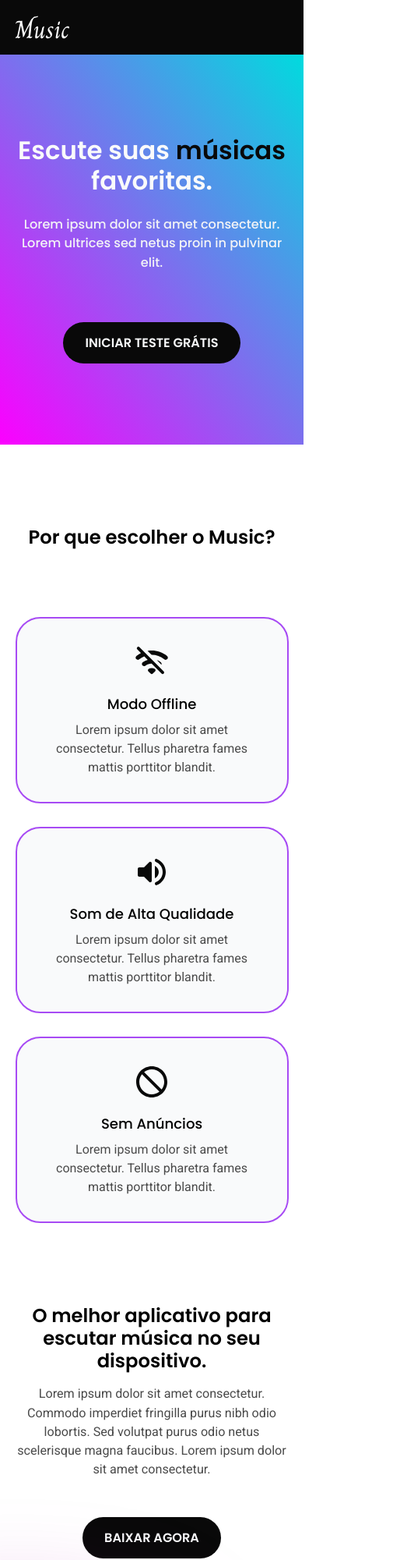
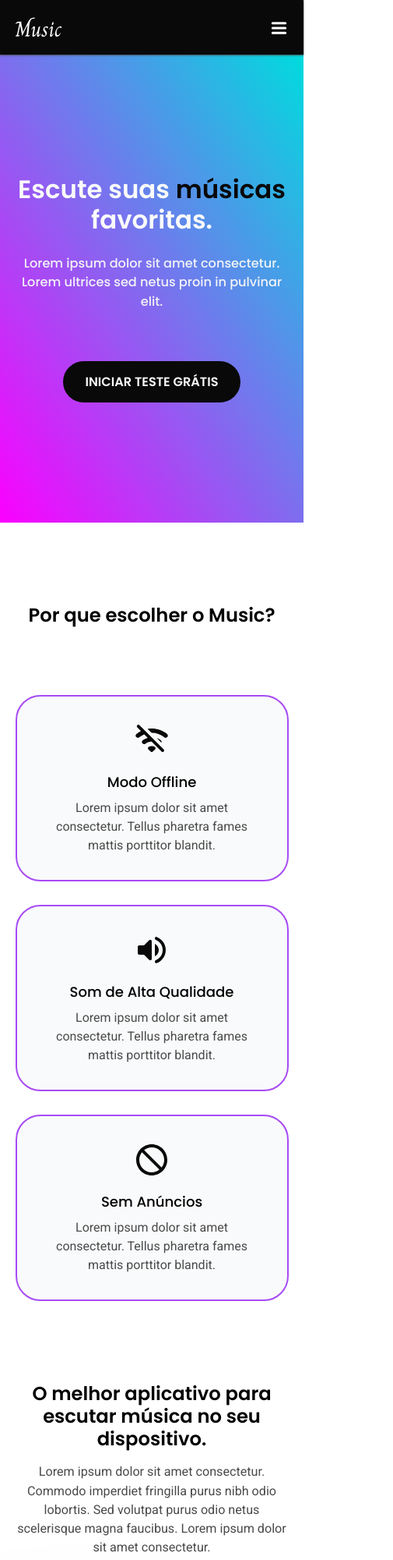
Before and after one commit to ThiagoSantosBatista/Music, a React (Vite) app: page / in a window 390 px wide. Shown: the top 2000 px of the page at 78% size, 505 px wide, since content can reach past the window. Built offline with nearby package versions, Linux system fonts and the light colour scheme.

Commit message:
feat: add menu mobile

```diff
--- a/src/components/Header/HeaderButton/index.tsx
+++ b/src/components/Header/HeaderButton/index.tsx
@@ -10,13 +10,13 @@ const HeaderButton = ({ finalidade }: HeaderButtonProps) => {
   {
     if (finalidade === "entrar") {
       return (
-        <S.EntrarBtn href="entrar">
+        <S.EntrarBtn href="#entrar">
           <Person /> Entrar
         </S.EntrarBtn>
       );
     }
   }
-  return <S.CadastrarBtn href="cadastrar">Cadastre-se</S.CadastrarBtn>;
+  return <S.CadastrarBtn href="#cadastrar">Cadastre-se</S.CadastrarBtn>;
 };
 
 export default HeaderButton;
--- a/src/components/Header/index.tsx
+++ b/src/components/Header/index.tsx
@@ -1,19 +1,42 @@
-import React from "react";
+import { useRef } from "react";
 import { ReactComponent as Logo } from "../../assets/logo.svg";
+import { ReactComponent as MenuOpen } from "../../assets/menuOpen.svg";
+import { ReactComponent as MenuClose } from "../../assets/menuClose.svg";
 import HeaderButton from "./HeaderButton";
 import * as S from "./styles";
 
 const Header = () => {
+  const menuRef = useRef<HTMLDivElement>(null);
+
+  function abrirMenu() {
+    menuRef.current?.classList.add("ativo");
+  }
+  function fecharMenu() {
+    if (menuRef.current?.classList.contains("ativo")) {
+      menuRef.current?.classList.remove("ativo");
+    }
+  }
+
   return (
     <S.Header>
-      <S.HeaderBox>
-        <Logo />
+      <S.HeaderBox ref={menuRef}>
+        <Logo className="logo" />
+        <span className="bgMobile"></span>
+        <nav>
+          <button
+            className="btnHeader menuFechar"
+            aria-label="Fechar Menu"
+            aria-expanded="true"
+            onClick={fecharMenu}
+          >
+            <MenuClose />
+          </button>
           <S.Ul>
             <li>
-            <a href="">Baixar</a>
+              <a href="#baixar">Baixar</a>
             </li>
             <li>
-            <a href="">Planos</a>
+              <a href="#planos">Planos</a>
             </li>
             <li>
               <HeaderButton finalidade="entrar" />
@@ -22,6 +45,15 @@ const Header = () => {
               <HeaderButton />
             </li>
           </S.Ul>
+        </nav>
+        <button
+          className="btnHeader menuAbrir"
+          aria-label="Abrir Menu"
+          aria-expanded="false"
+          onClick={abrirMenu}
+        >
+          <MenuOpen />
+        </button>
       </S.HeaderBox>
     </S.Header>
   );
--- a/src/components/Header/styles.ts
+++ b/src/components/Header/styles.ts
@@ -1,10 +1,14 @@
 import styled from "styled-components";
 
 export const Header = styled.header`
+  position: fixed;
+  top: 0;
+  left: 0;
   width: 100%;
   height: 7rem;
-  z-index: 10;
   background-color: #090909;
+  box-shadow: 0 0.1rem 0.2rem #4a4a4a;
+  z-index: 9;
 `;
 
 export const HeaderBox = styled.div`
@@ -16,11 +20,64 @@ export const HeaderBox = styled.div`
   padding: 0 16rem;
   max-width: 144rem;
 
+  .bgMobile {
+    display: none;
+    position: fixed;
+    inset: 0;
+    width: 100%;
+    min-height: 100vh;
+    background-color: rgba(0, 0, 0, 0.7);
+    z-index: 9;
+  }
+  .btnHeader {
+    cursor: pointer;
+    display: none;
+    border: none;
+    color: #ffffff;
+    background: none;
+  }
+
   @media screen and (max-width: 1440px) {
     padding: 0 9%;
   }
   @media screen and (max-width: 1200px) {
     padding: 0 5%;
+  }
+
+  @media screen and (max-width: 768px) {
+    .logo {
+      width: 6rem;
+      height: auto;
+    }
+    .menuAbrir {
+      display: block;
+    }
+    nav {
+      display: none;
+      position: fixed;
+      top: 0;
+      left: 20%;
+      width: 80%;
+      height: 100vh;
+      background-color: #090909;
+      border-left: 0.1rem solid #4a4a4a;
+      z-index: 10;
+      overflow-y: auto;
+    }
+    &.ativo {
+      .menuFechar,
+      .bgMobile {
+        display: block;
+      }
+      nav {
+        display: block;
+        .menuFechar {
+          position: absolute;
+          top: 2.3rem;
+          right: 6%;
+        }
+      }
+    }
   }
 `;
 
@@ -40,6 +97,8 @@ export const Ul = styled.ul`
   }
 
   @media screen and (max-width: 768px) {
-    display: none;
+    flex-direction: column;
+    align-items: center;
+    margin-top: 10rem;
   }
 `;
--- a/src/components/Main/BaixarSection/index.tsx
+++ b/src/components/Main/BaixarSection/index.tsx
@@ -5,7 +5,7 @@ import * as S from "./styles";
 
 const BaixarSection = () => {
   return (
-    <S.Section>
+    <S.Section id="baixar">
       <img src={CelularImg} alt="Celular" />
       <S.ContentDiv>
         <h2>O melhor aplicativo para escutar música no seu dispositivo.</h2>
--- a/src/components/Main/BaixarSection/styles.ts
+++ b/src/components/Main/BaixarSection/styles.ts
@@ -5,8 +5,8 @@ export const Section = styled.section`
   grid-template-columns: auto 1fr;
   align-items: center;
   gap: 7.2rem;
-  margin: 0 auto 12rem;
-  padding: 0 16rem;
+  margin: 0 auto;
+  padding: 12rem 16rem;
   max-width: 144rem;
 
   img {
@@ -15,10 +15,10 @@ export const Section = styled.section`
   }
 
   @media screen and (max-width: 1440px) {
-    padding: 0 9%;
+    padding: 12rem 9%;
   }
   @media screen and (max-width: 1200px) {
-    padding: 0 5%;
+    padding: 12rem 5%;
   }
   @media screen and (max-width: 850px) {
     grid-template-columns: auto;
@@ -29,7 +29,7 @@ export const Section = styled.section`
     }
   }
   @media screen and (max-width: 768px) {
-    margin: 0 auto 10.4rem;
+    padding: 10.4rem 5%;
   }
 `;
 
@@ -50,6 +50,6 @@ export const ContentDiv = styled.div`
   }
 
   @media screen and (max-width: 850px) {
-   max-width: 60rem;
+    max-width: 60rem;
   }
 `;
--- a/src/components/Main/HeroSection/styles.ts
+++ b/src/components/Main/HeroSection/styles.ts
@@ -3,11 +3,10 @@ import styled from "styled-components";
 export const Section = styled.section`
   width: 100%;
   height: 60rem;
-  margin-bottom: 12rem;
+  margin: 7rem 0 12rem;
   background: linear-gradient(to right top, #fc00ff, #00dbde);
 
   @media screen and (max-width: 768px) {
-    height: 50rem;
     margin-bottom: 10.4rem;
   }
 `;
--- a/src/components/Main/PlanosSection/index.tsx
+++ b/src/components/Main/PlanosSection/index.tsx
@@ -8,7 +8,7 @@ import * as S from "./styles";
 
 const PlanosSection = () => {
   return (
-    <S.Section>
+    <S.Section id="planos">
       <S.SectionBox>
         <Circulo className="efeito" />
         <Circulo2 className="efeito2" />
--- a/src/components/Main/PlanosSection/styles.ts
+++ b/src/components/Main/PlanosSection/styles.ts
@@ -2,9 +2,10 @@ import styled from "styled-components";
 
 export const Section = styled.section`
   background-color: #090909;
+  width: 100%;
 `;
 
-export const SectionBox = styled.section`
+export const SectionBox = styled.div`
   position: relative;
   margin: 0 auto 12rem;
   padding: 10.4rem 16rem;
@@ -27,20 +28,20 @@ export const SectionBox = styled.section`
     position: absolute;
     left: 50%;
     bottom: 0;
-    filter: blur(8rem);
+    filter: blur(10rem);
     transform: translateX(-70%);
   }
   .efeito2 {
     position: absolute;
     top: 0;
-    left: -11.5rem;
-    filter: blur(8rem);
+    left: 0;
+    filter: blur(10rem);
   }
   .efeito3 {
     position: absolute;
     top: 50%;
-    right: -11.5rem;
-    filter: blur(8rem);
+    right: 0;
+    filter: blur(10rem);
     transform: translateY(-60%);
   }
 
@@ -55,6 +56,25 @@ export const SectionBox = styled.section`
 
     h2 {
       margin-bottom: 8.8rem;
+    }
+  }
+  @media screen and (max-width: 600px) {
+    margin: 0 auto 10.4rem;
+
+    h2 {
+      margin-bottom: 8.8rem;
+    }
+    .efeito {
+      width: 44.2rem;
+      height: auto;
+    }
+    .efeito2 {
+      width: 25.4rem;
+      height: auto;
+    }
+    .efeito3 {
+      width: 25.4rem;
+      height: auto;
     }
   }
 `;
--- a/src/components/Main/VantagensSection/styles.ts
+++ b/src/components/Main/VantagensSection/styles.ts
@@ -1,7 +1,7 @@
 import styled from "styled-components";
 
 export const Section = styled.section`
-  margin: 0 auto 12rem;
+  margin: 0 auto;
   padding: 0 16rem;
   max-width: 144rem;
 
@@ -20,8 +20,6 @@ export const Section = styled.section`
     padding: 0 5%;
   }
   @media screen and (max-width: 768px) {
-    margin: 0 auto 10.4rem;
-
     h2 {
       margin-bottom: 8.8rem;
     }
--- a/src/styles/GlobalStyle.ts
+++ b/src/styles/GlobalStyle.ts
@@ -10,11 +10,12 @@ const GlobalStyle = createGlobalStyle`
   }
   html{
     font-size: 62.5%;
+    scroll-behavior: smooth;
+    scroll-padding-top: 7rem;
   }
   body{
     min-height: 100vh;
     font-size: 1.6rem;
-    overflow-x: hidden;
   }
   img{
     display: block;
```
Also changed, not shown: src/assets/menuClose.svg (added), src/assets/menuOpen.svg (added). Lines whose indentation alone changed are shown as unchanged.
